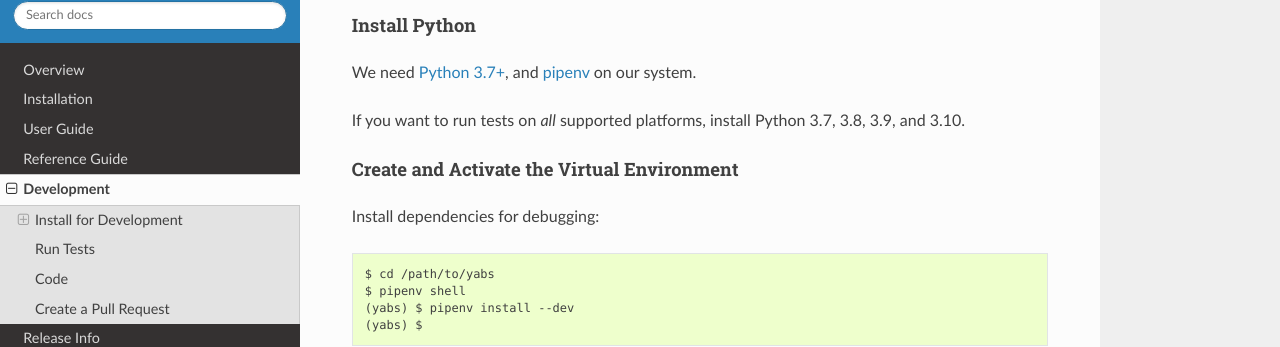
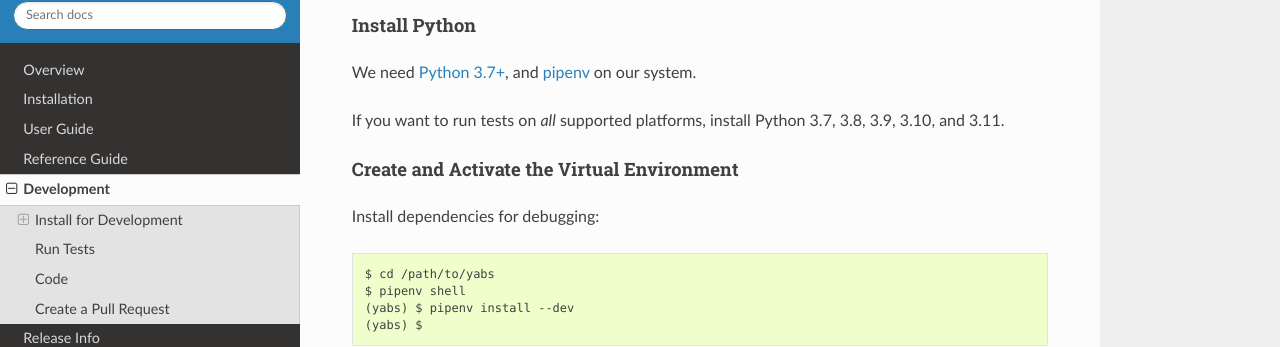
Before and after one commit to mar10/yabs, a Sphinx documentation site: the page built from docs/sphinx/development.rst, in a window 1280 px wide and 900 px high, scrolled down 448 px. Shown: the part 147-494 px from the top of the window. Built offline with Sphinx 7.4.7 and the Read the Docs theme 2.0.0, drawn with Linux system fonts in a browser that asks for light colours.

Commit message:
Python 3.11

```diff
--- a/docs/sphinx/development.rst
+++ b/docs/sphinx/development.rst
@@ -31,7 +31,7 @@ We need `Python 3.7+ <https://www.python.org/downloads/>`_,
 and `pipenv <https://pipenv.pypa.io/>`_ on our system.
 
 If you want to run tests on *all* supported platforms, install Python
-3.7, 3.8, 3.9, and 3.10.
+3.7, 3.8, 3.9, 3.10, and 3.11.
 
 Create and Activate the Virtual Environment
 ^^^^^^^^^^^^^^^^^^^^^^^^^^^^^^^^^^^^^^^^^^^
--- a/docs/sphinx/ug_reference.rst
+++ b/docs/sphinx/ug_reference.rst
@@ -236,7 +236,7 @@ winget (bool), default: *null* (depends)
     Also pre-releases will be flagged.
 
     If `null` or undefined, this test is activated if a `winget_release` task
-    is present and `--no-winget` is ot passed.
+    is present and `--no-winget` is not passed.
 
 yabs (str), default: *null*
     Test if the installed Yabs version matches the provided specification. |br|
--- a/setup.cfg
+++ b/setup.cfg
@@ -38,6 +38,7 @@ classifiers =
     Programming Language :: Python :: 3.8
     Programming Language :: Python :: 3.9
     Programming Language :: Python :: 3.10
+    Programming Language :: Python :: 3.11
     Topic :: Software Development :: Build Tools
     Topic :: System :: Installation/Setup
     Topic :: System :: Software Distribution
```
Also changed, not shown: .travis.yml, 3 other files.
